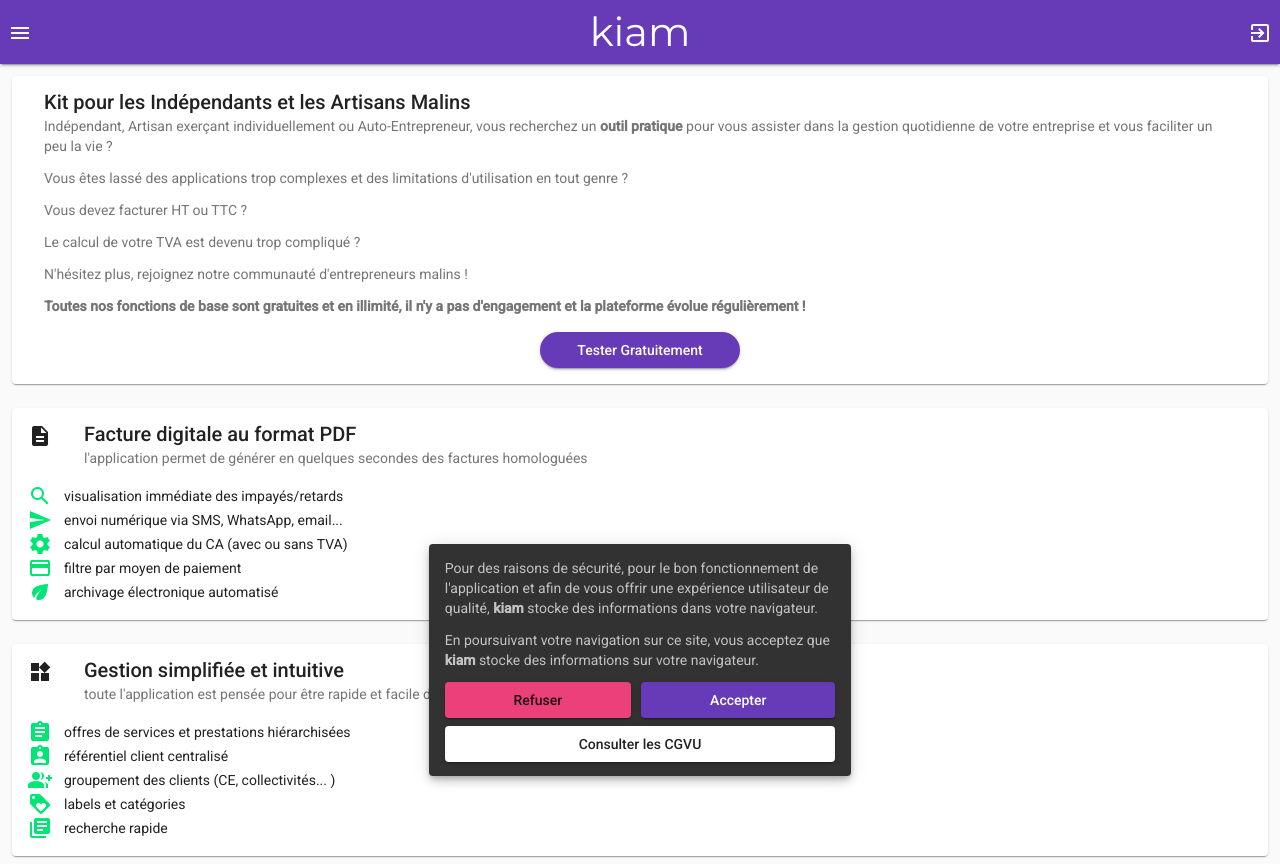
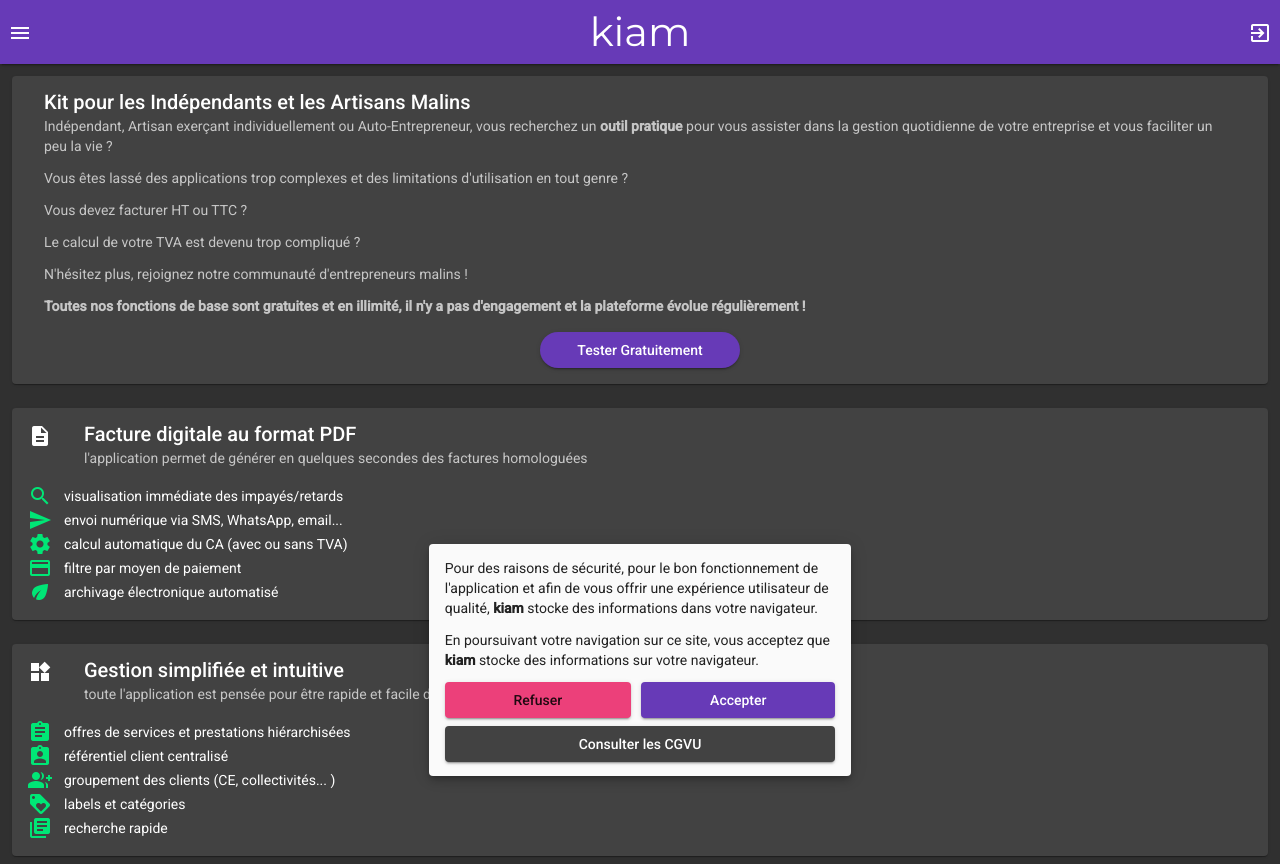
Before and after one commit to trendev/kiam-welcome, an Angular app: page /home in a window 1280 px wide. Built offline with nearby package versions, Linux system fonts and the light colour scheme.

Commit message:
Add dark theme for test purposes

```diff
--- a/src/kiam-app-theme.scss
+++ b/src/kiam-app-theme.scss
@@ -4,5 +4,5 @@
 $kiam-app-primary: mat-palette($mat-deep-purple, 500, 300, 800);
 $kiam-app-accent: mat-palette($mat-green, A400, A200, A700);
 $kiam-app-warn: mat-palette($mat-pink, 400, 300, 700);
-$kiam-app-theme: mat-light-theme($kiam-app-primary, $kiam-app-accent, $kiam-app-warn);
+$kiam-app-theme: mat-dark-theme($kiam-app-primary, $kiam-app-accent, $kiam-app-warn);
 @include angular-material-theme($kiam-app-theme);
```
